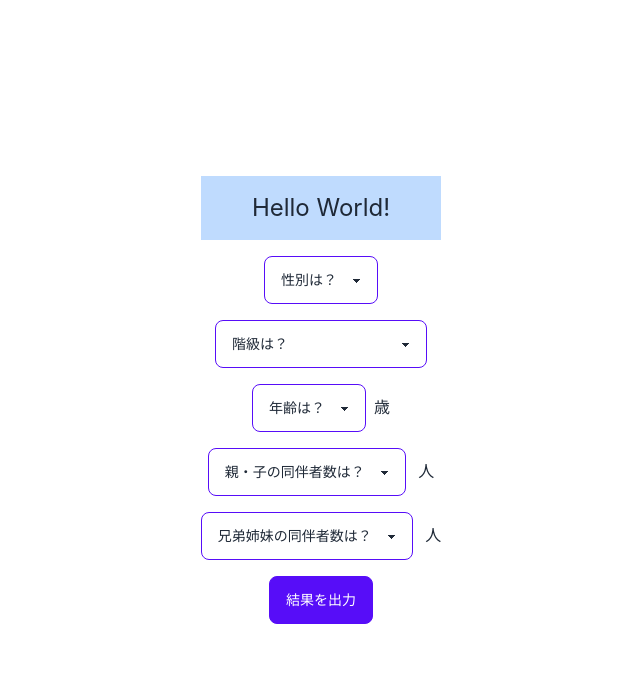
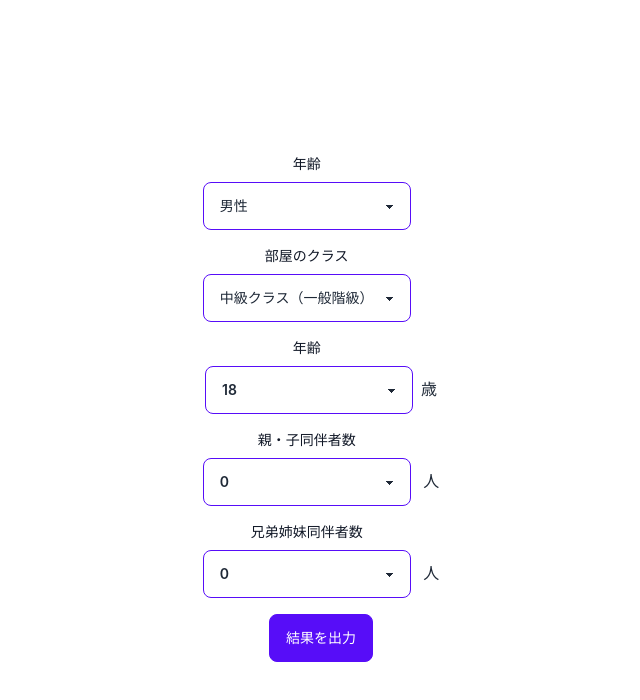
Before and after one commit to iisyos/titanic_app, a Vue app: page / in a window 1280 px wide. Shown: the top 700 px of the page, without its empty margins (319-959 px from the left). Built offline with nearby package versions, Linux system fonts and the light colour scheme.

Commit message:
フォーム作成

```diff
--- a/src/App.vue
+++ b/src/App.vue
@@ -1,44 +1,60 @@
 <template>
-  <p class="bg-blue-200 text-2xl p-4">Hello World!</p>
   <div class="container mx-auto mt-4">
-    <select class="select select-primary mb-4">
-      <option disabled selected>性別は？</option>
+    <label class="block mb-2 text-sm font-medium text-gray-900 dark:text-gray-400 w-52">年齢</label>
+    <select v-model="features.Sex" class="select select-primary mb-4 w-52 float-left">
       <option>男性</option>
       <option>女性</option>
     </select>
     <br />
-    <select class="select select-primary mb-4">
-      <option disabled selected>階級は？</option>
+    <label class="block mb-2 text-sm font-medium text-gray-900 dark:text-gray-400 keep-all w-52">部屋のクラス</label>
+    <select v-model="features.Pclass" class="select w-52 select-primary mb-4 float-left">
       <option>上層クラス（お金持ち）</option>
       <option>中級クラス（一般階級）</option>
       <option>下層クラス（労働階級）</option>
     </select>
     <br />
-    <select class="select select-primary mb-4 mr-2">
+    <label class="block mb-2 text-sm font-medium text-gray-900 dark:text-gray-400 keep-all w-52">年齢</label>
+    <select v-model="features.Age" class="select select-primary mb-4 mr-2 w-52">
       <option disabled selected>年齢は？</option>
       <option v-for="i in [...Array(121).keys()]" :key="i">
         {{ i }}
       </option></select
     >歳
     <br />
-    <select class="select select-primary mb-4 mr-2">
-      <option disabled selected>親・子の同伴者数は？</option>
+    <label class="block mb-2 text-sm font-medium text-gray-900 dark:text-gray-400 keep-all w-52">親・子同伴者数</label>
+    <select v-model="features.Parch" class="select select-primary mb-4 mr-2 w-52">
       <option v-for="i in [...Array(11).keys()]" :key="i">
         {{ i }}
       </option>
     </select>
     人
     <br />
-    <select class="select select-primary mb-4 mr-2">
-      <option disabled selected>兄弟姉妹の同伴者数は？</option>
+    <label class="block mb-2 text-sm font-medium text-gray-900 dark:text-gray-400 keep-all w-52"
+      >兄弟姉妹同伴者数</label
+    >
+    <select v-model="features.Sibsp" class="select select-primary mb-4 mr-2 w-52">
       <option v-for="i in [...Array(11).keys()]" :key="i">
         {{ i }}
       </option>
     </select>
     人
     <br />
-    <button class="btn btn-primary">結果を出力</button>
+    <button class="btn btn-primary" @click="complete">結果を出力</button>
   </div>
 </template>
 
-<script setup lang="ts"></script>
+<script setup lang="ts">
+import { Features } from '../types';
+import { reactive } from 'vue';
+const features = reactive<Features>({
+  Sex: '男性',
+  Pclass: '中級クラス（一般階級）',
+  Age: 18,
+  Parch: 0,
+  Sibsp: 0,
+});
+
+function complete(): void {
+  console.dir(features.Sex);
+}
+</script>
--- a/src/style.css
+++ b/src/style.css
@@ -82,3 +82,7 @@ button:focus-visible {
     background-color: #f9f9f9;
   }
 }
+
+.keep-all {
+  word-break: keep-all;
+}
--- /dev/null
+++ b/types.ts
@@ -0,0 +1,9 @@
+export type Sex = '男性' | '女性';
+
+export type Features = {
+  Pclass?: string;
+  Age?: number;
+  Parch?: number;
+  Sibsp?: number;
+  Sex?: '男性' | '女性';
+};
```
